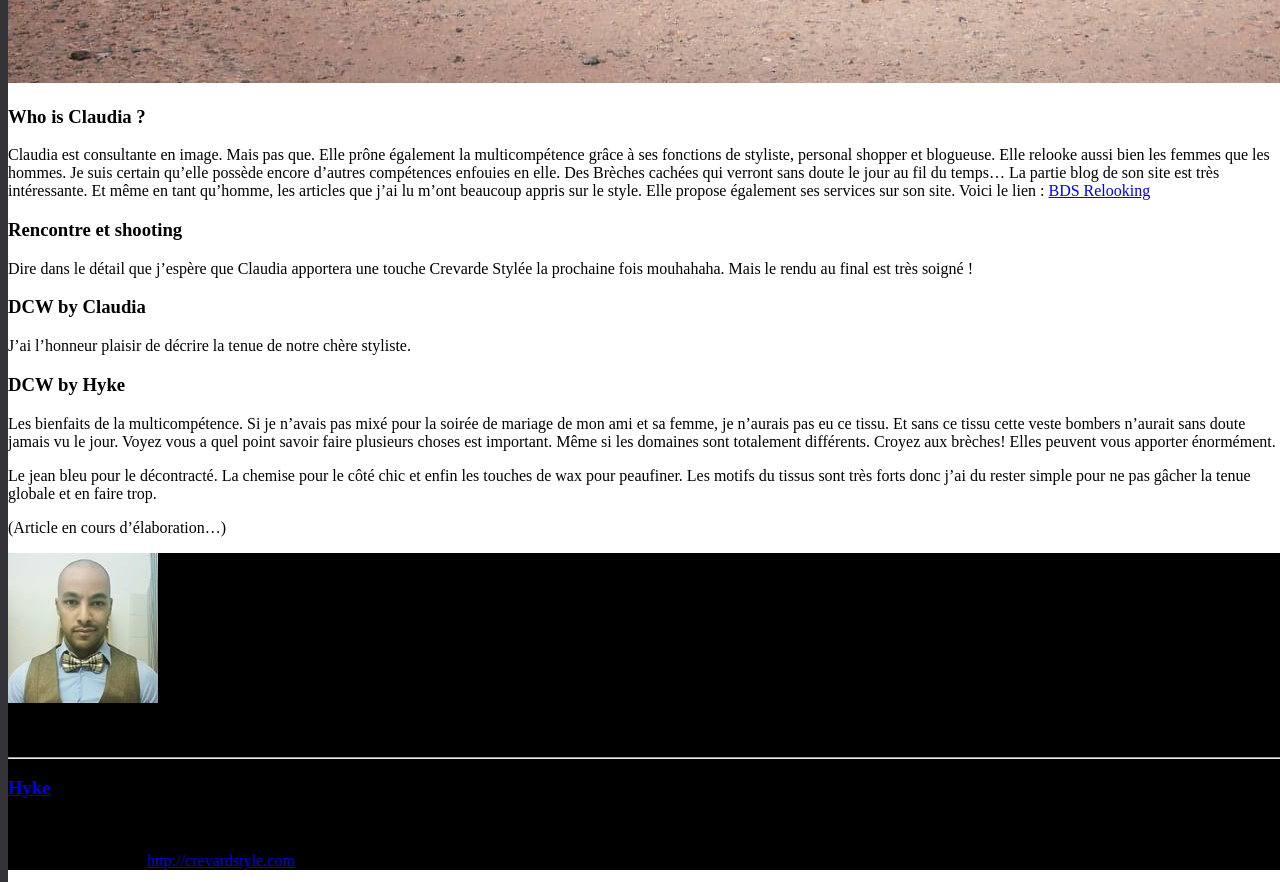
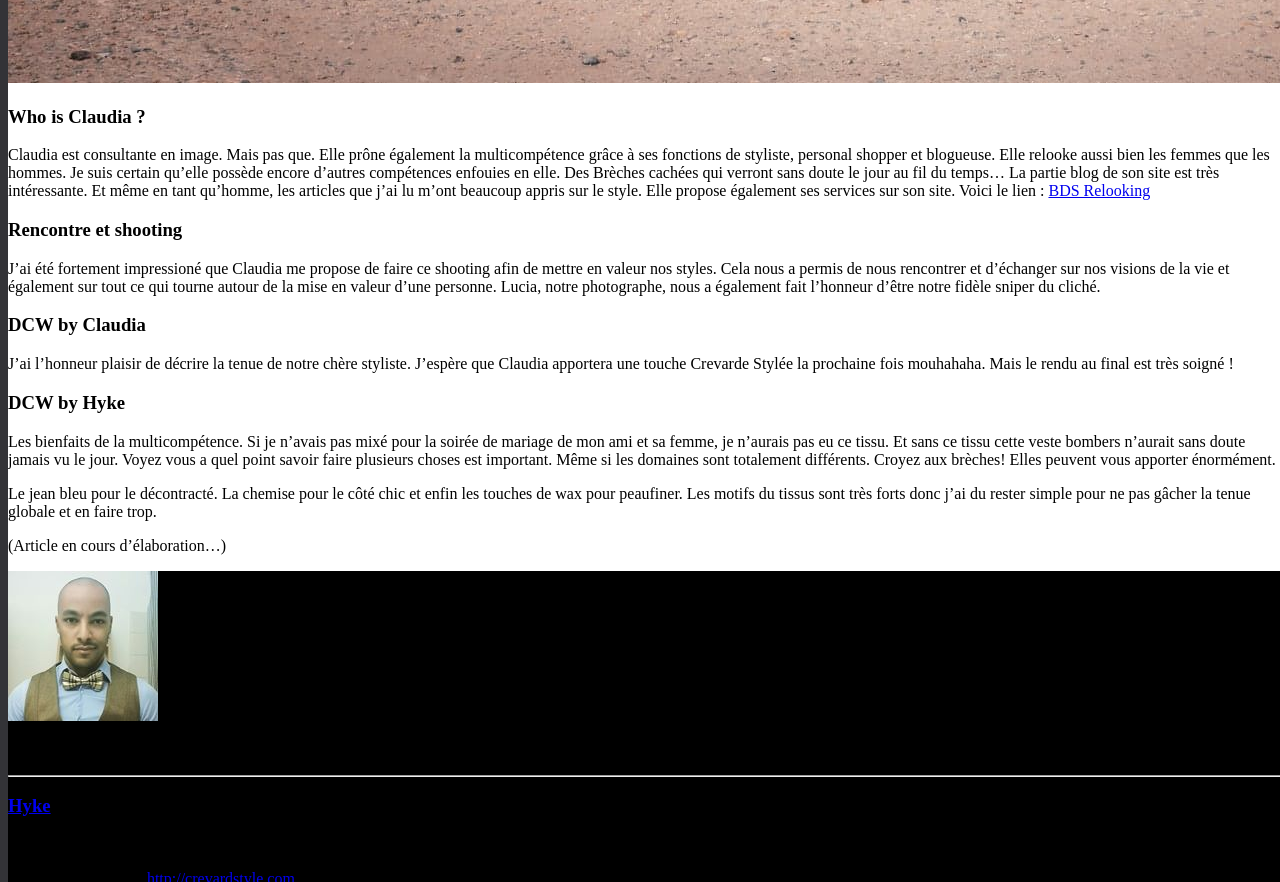
Before and after one commit to darkh2/darkh2.github.io, a Jekyll site: the page built from _posts/2018-08-26-Décontracté-Chic-&-Wax.md, in a window 1280 px wide and 900 px high, scrolled down 1702 px, cut to the strip 0-882 px from the top of the window. Built offline with Jekyll 4.4.1, drawn with Linux system fonts in a browser that asks for light colours; comment, search, counter and statistics services are not loaded.

Commit message:
Update 2018-08-26-Décontracté-Chic-&-Wax.md

```diff
--- a/_posts/2018-08-26-Décontracté-Chic-&-Wax.md
+++ b/_posts/2018-08-26-Décontracté-Chic-&-Wax.md
@@ -20,11 +20,13 @@ Claudia est consultante en image. Mais pas que. Elle prône également la multic
 
 ### Rencontre et shooting
 
-Dire dans le détail que j'espère que Claudia apportera une touche Crevarde Stylée la prochaine fois mouhahaha. Mais le rendu au final est très soigné !
+J'ai été fortement impressioné que Claudia me propose de faire ce shooting afin de mettre en valeur nos styles. Cela nous a permis de nous rencontrer et d'échanger sur nos visions de la vie et également sur tout ce qui tourne autour de la mise en valeur d'une personne. Lucia, notre photographe, nous a également fait l'honneur d'être notre fidèle sniper du cliché.
+
 
 ### DCW by Claudia
 
 J'ai l'honneur plaisir de décrire la tenue de notre chère styliste.
+J'espère que Claudia apportera une touche Crevarde Stylée la prochaine fois mouhahaha. Mais le rendu au final est très soigné !
 
 ### DCW by Hyke
 
```
